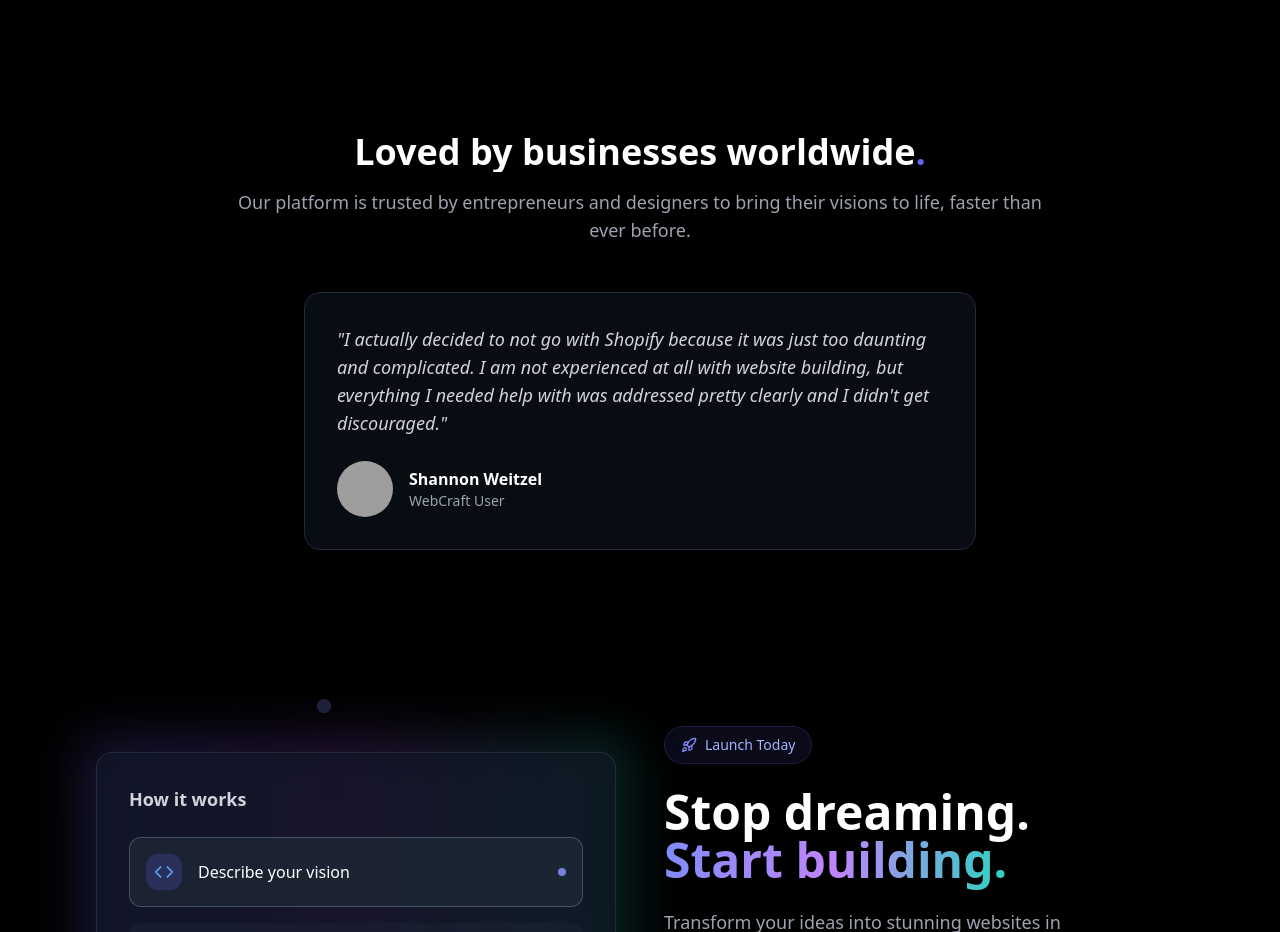
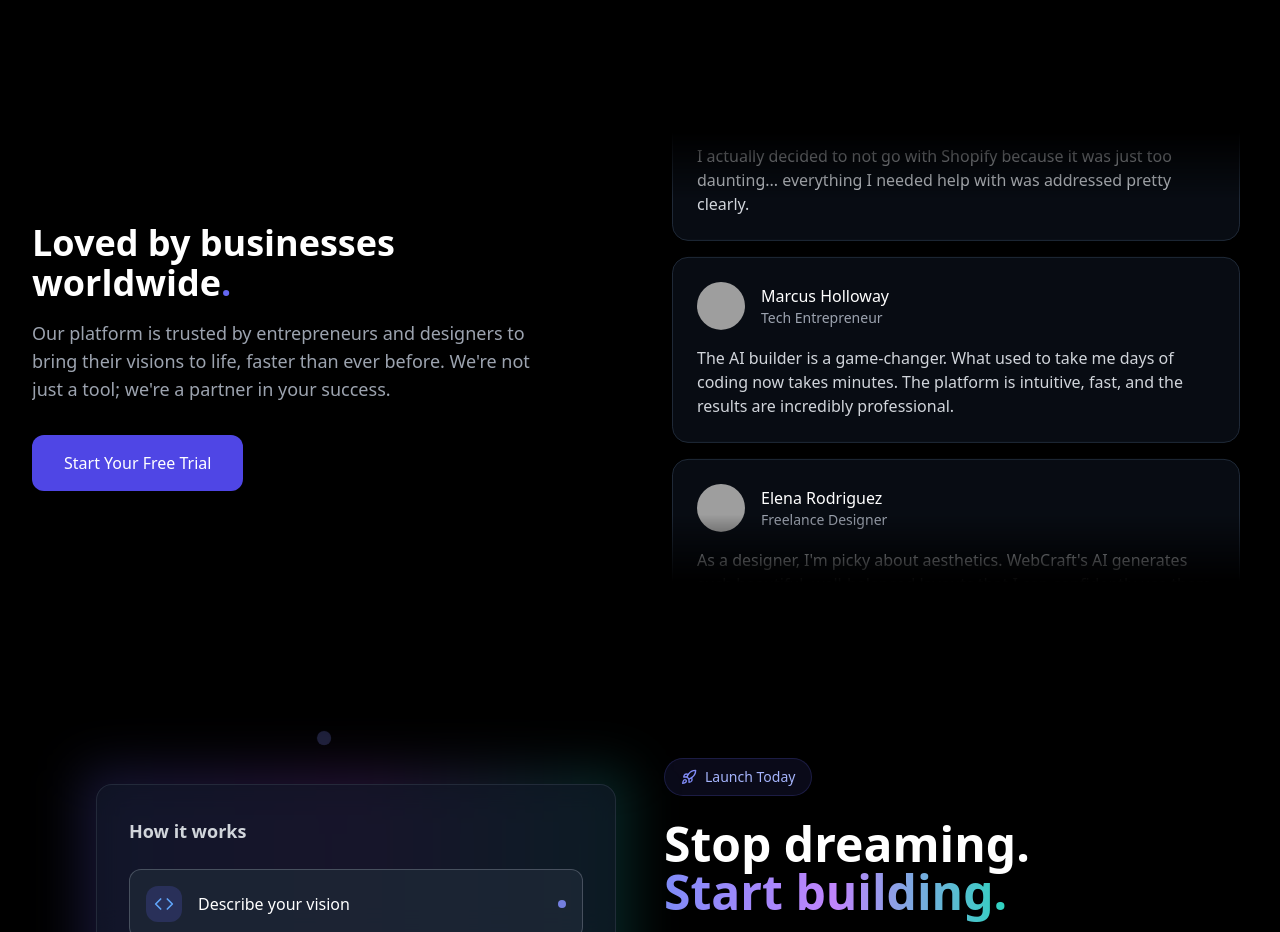
Before and after one commit to divyansharma001/MVP-Prototype, a React (Vite) app: page / in a window 1280 px wide. Shown: the part 2260-3192 px from the top of the page. Built offline with nearby package versions, Linux system fonts and the light colour scheme; grey boxes are pictures that could not be loaded.

Commit message:
feat: Add Marquee and ReviewCard components; enhance Home page with user reviews and animations

```diff
--- /dev/null
+++ b/src/components/Home/ReviewCard.tsx
@@ -0,0 +1,34 @@
+// src/components/Home/ReviewCard.tsx
+
+import { cn } from '../../lib/utils';
+
+interface ReviewCardProps {
+  img: string;
+  name: string;
+  username: string;
+  body: string;
+}
+
+const ReviewCard = ({ img, name, username, body }: ReviewCardProps) => {
+  return (
+    <figure
+      className={cn(
+        "relative w-full h-full cursor-pointer overflow-hidden rounded-2xl border p-6", // changed w-80 to w-full and added h-full
+        "border-gray-800 bg-gray-900/50 hover:bg-gray-800/50 transition-colors duration-300"
+      )}
+    >
+      <div className="flex flex-row items-center gap-4">
+        <img className="size-12 rounded-full object-cover" alt={name} src={img} />
+        <div className="flex flex-col">
+          <figcaption className="text-base font-medium text-white">
+            {name}
+          </figcaption>
+          <p className="text-sm font-medium text-gray-400">{username}</p>
+        </div>
+      </div>
+      <blockquote className="mt-4 text-base text-gray-300">{body}</blockquote>
+    </figure>
+  );
+};
+
+export default ReviewCard;
--- /dev/null
+++ b/src/components/magicui/marquee.tsx
@@ -0,0 +1,55 @@
+// src/components/magicui/marquee.tsx
+
+import { cn } from "../../lib/utils";
+import { ReactNode } from "react";
+
+interface MarqueeProps {
+  className?: string;
+  reverse?: boolean;
+  pauseOnHover?: boolean;
+  children: ReactNode;
+  vertical?: boolean;
+  repeat?: number;
+  // eslint-disable-next-line @typescript-eslint/no-explicit-any
+  [key: string]: any;
+}
+
+export const Marquee = ({
+  className,
+  reverse,
+  pauseOnHover = false,
+  children,
+  vertical = false,
+  repeat = 4,
+  ...props
+}: MarqueeProps) => {
+  return (
+    <div
+      {...props}
+      className={cn(
+        "group flex overflow-hidden p-2 [--gap:1rem] [--duration:20s] [--scroll-start:0] [--scroll-end:calc(-100%_-_var(--gap))]",
+        {
+          "flex-row": !vertical,
+          "flex-col": vertical,
+        },
+        className,
+      )}
+    >
+      {Array(repeat)
+        .fill(0)
+        .map((_, i) => (
+          <div
+            key={i}
+            className={cn("flex shrink-0 justify-around [gap:var(--gap)]", {
+              "animate-marquee-horizontal flex-row": !vertical,
+              "animate-marquee-vertical flex-col": vertical,
+              "group-hover:[animation-play-state:paused]": pauseOnHover,
+              "[animation-direction:reverse]": reverse,
+            })}
+          >
+            {children}
+          </div>
+        ))}
+    </div>
+  );
+};
--- a/src/pages/Home.tsx
+++ b/src/pages/Home.tsx
@@ -18,6 +18,8 @@ import { BarChart3 } from 'lucide-react';
 import { HyperText } from '../components/magicui/hypertext';
 
 import UniqueCTA from '../components/Home/CTA';
+import { Marquee } from '../components/magicui/marquee';
+import ReviewCard from '../components/Home/ReviewCard';
 
 // A new, dedicated header for the marketing page
 const MarketingHeader = () => {
@@ -90,6 +92,33 @@ const bentoFeatures = [
     cta: "Learn about Hosting",
     className: "md:col-span-2",
     background: <motion.div className="absolute inset-0 bg-gradient-to-br from-yellow-500/10 via-transparent to-transparent" />,
+  },
+];
+
+const reviews = [
+  {
+    name: "Shannon Weitzel",
+    username: "WebCraft User",
+    img: "https://images.unsplash.com/photo-1573496359142-b8d87734a5a2?q=80&w=200",
+    body: "I actually decided to not go with Shopify because it was just too daunting... everything I needed help with was addressed pretty clearly.",
+  },
+  {
+    name: "Marcus Holloway",
+    username: "Tech Entrepreneur",
+    img: "https://images.unsplash.com/photo-1568602471122-7832951cc4c5?q=80&w=200",
+    body: "The AI builder is a game-changer. What used to take me days of coding now takes minutes. The platform is intuitive, fast, and the results are incredibly professional.",
+  },
+  {
+    name: "Elena Rodriguez",
+    username: "Freelance Designer",
+    img: "https://images.unsplash.com/photo-1580489944761-15a19d654956?q=80&w=200",
+    body: "As a designer, I'm picky about aesthetics. WebCraft's AI generates such beautiful, well-balanced layouts that I can confidently use them for my clients.",
+  },
+   {
+    name: "James Anderson",
+    username: "Small Business Owner",
+    img: "https://images.unsplash.com/photo-1557862921-37829c790f19?q=80&w=200",
+    body: "The uptime is incredible, and my site is faster than ever. The hosting solution included is top-notch and requires zero configuration from my end.",
   },
 ];
 
@@ -216,48 +245,46 @@ const Home: React.FC = () => {
   </div>
 </section>
 
+
+
+
+            {/* NEW: API Section */}
+
             <section className="py-20 sm:py-28 bg-black">
-  <div className="max-w-4xl mx-auto px-4 sm:px-6 lg:px-8 text-center">
+  <div className="max-w-7xl mx-auto px-4 sm:px-6 lg:px-8">
+    <div className="grid grid-cols-1 lg:grid-cols-2 gap-x-12 gap-y-16 items-center">
 
+      {/* Left Column: Heading & Text */}
+      <div className="lg:max-w-lg">
         <BoxReveal boxColor={"#a855f7"} duration={0.5}>
           <p className="text-3xl sm:text-4xl font-bold">
             Loved by businesses worldwide<span className="text-indigo-500">.</span>
           </p>
         </BoxReveal>
-
         <BoxReveal boxColor={"#38bdf8"} duration={0.5}>
-      <h2 className="mt-4 text-lg text-gray-400">
-        Our platform is trusted by entrepreneurs and designers to bring their visions to life, faster than ever before.
-      </h2>
+          <p className="mt-4 text-lg text-gray-400">
+            Our platform is trusted by entrepreneurs and designers to bring their visions to life, faster than ever before. We're not just a tool; we're a partner in your success.
+          </p>
         </BoxReveal>
-
-    <div className="mt-12 flex justify-center">
-      <div className="relative max-w-2xl text-left bg-gray-900/50 border border-gray-800 rounded-2xl p-8">
         <BoxReveal boxColor={"#34d399"} duration={0.5}>
-          <blockquote className="text-lg text-gray-300 italic">
-            "I actually decided to not go with Shopify because it was just too daunting and complicated. I am not experienced at all with website building, but everything I needed help with was addressed pretty clearly and I didn't get discouraged."
-          </blockquote>
-        </BoxReveal>
-
-        <div className="mt-6 flex items-center space-x-4">
-          <BoxReveal boxColor={"#6366f1"} duration={0.5}>
-              <img className="h-14 w-14 rounded-full object-cover" src="https://images.unsplash.com/photo-1573496359142-b8d87734a5a2?q=80&w=200" alt="Shannon Weitzel" />
-          </BoxReveal>
-          <div className="flex-1">
-            <BoxReveal boxColor={"#6366f1"} duration={0.5}>
-              <p className="font-semibold text-white">Shannon Weitzel</p>
-            </BoxReveal>
-            <BoxReveal boxColor={"#6366f1"} duration={0.5}>
-              <p className="text-sm text-gray-400">WebCraft User</p>
+            <Button size="lg" onClick={() => navigate('/dashboard')} className="mt-8 !bg-indigo-600 hover:!bg-indigo-500 !text-white">
+                Start Your Free Trial
+            </Button>
         </BoxReveal>
       </div>
-        </div>
-      </div>
+
+      {/* Right Column: Scrolling Reviews */}
+      <div className="relative h-[450px] overflow-hidden [mask-image:linear-gradient(to_bottom,transparent_0%,black_15%,black_85%,transparent_100%)]">
+          <Marquee pauseOnHover vertical className="[--duration:60s]">
+            {reviews.map((review) => (
+              <ReviewCard key={review.username} {...review} />
+            ))}
+          </Marquee>
       </div>
 
     </div>
+  </div>
 </section>
-            {/* NEW: API Section */}
 
       {/* CTA Section */}
       <UniqueCTA/>
--- a/tailwind.config.js
+++ b/tailwind.config.js
@@ -4,6 +4,20 @@ export default {
   darkMode: 'class', // Enable class-based dark mode
   theme: {
     extend: {
+      animation: { // ADD THIS
+        "marquee-horizontal": "marquee-horizontal var(--duration) linear infinite",
+        "marquee-vertical": "marquee-vertical var(--duration) linear infinite",
+      },
+      keyframes: { // ADD THIS
+        "marquee-horizontal": {
+          from: { transform: "translateX(0)" },
+          to: { transform: "translateX(calc(-100% - var(--gap)))" },
+        },
+        "marquee-vertical": {
+          from: { transform: "translateY(0)" },
+          to: { transform: "translateY(calc(-100% - var(--gap)))" },
+        },
+      },
       colors: {
         border: 'hsl(var(--border))',
         input: 'hsl(var(--input))',
```
Lines whose indentation alone changed are shown as unchanged.
